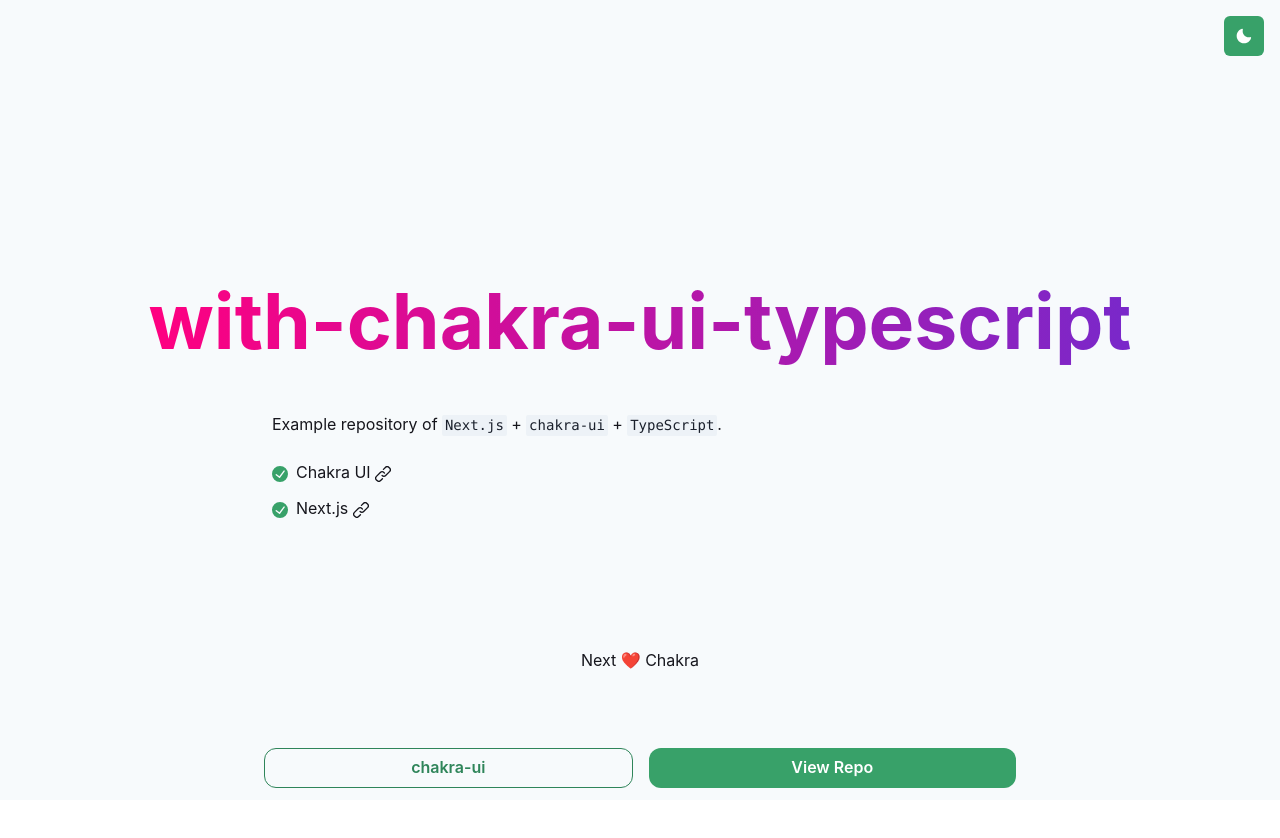
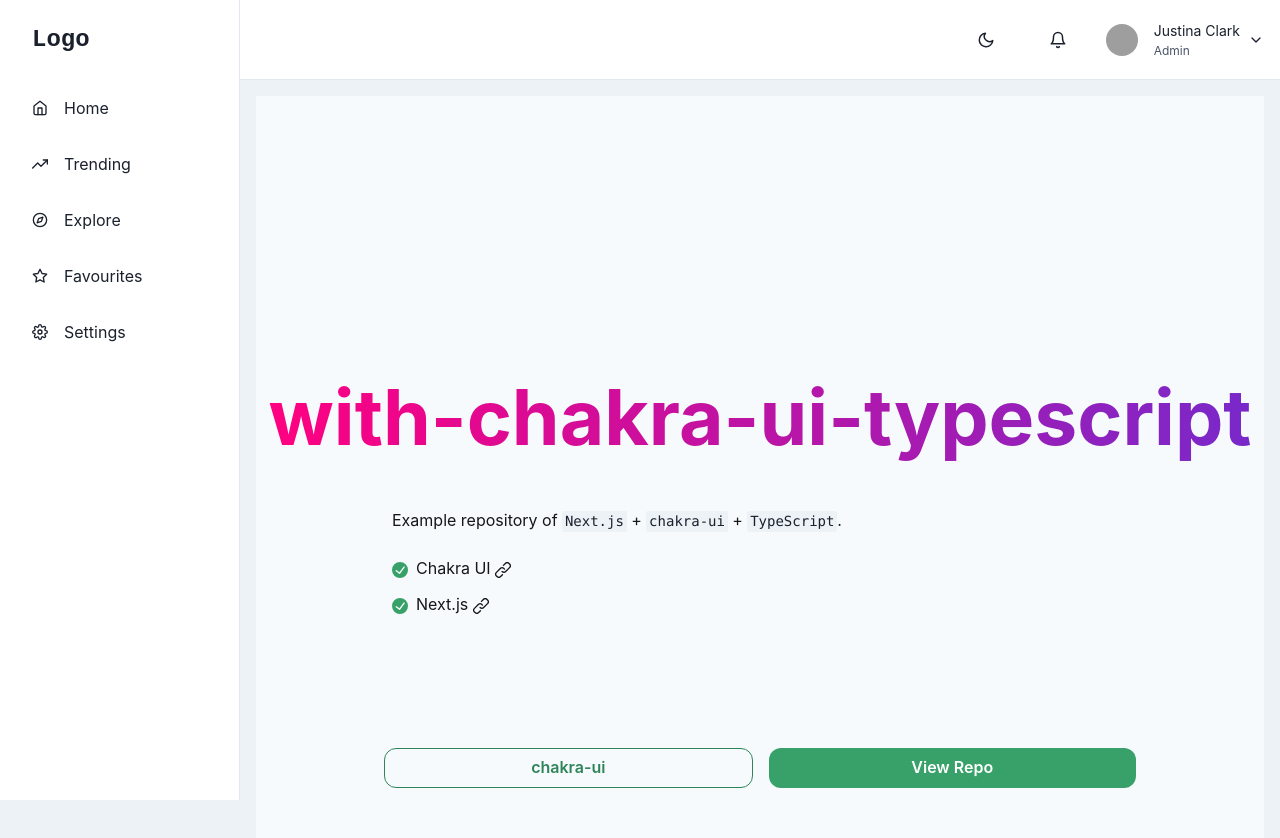
Before and after one commit to leveorxyz/SCM, a Next.js app: page / in a window 1280 px wide. Shown: the top 838 px of the page. Before the commit the page ends 800 px from the top, so only its background shows below. Built offline with nearby package versions, Linux system fonts and the light colour scheme; grey boxes are pictures that could not be loaded.

Commit message:
Update: add sidebar to app

```diff
--- a/src/components/DarkModeSwitch.tsx
+++ b/src/components/DarkModeSwitch.tsx
@@ -1,18 +1,17 @@
-import { useColorMode, IconButton } from '@chakra-ui/react'
-import { SunIcon, MoonIcon } from '@chakra-ui/icons'
+import { useColorMode, IconButton } from "@chakra-ui/react";
+import { FiSun, FiMoon } from "react-icons/fi";
 
 export const DarkModeSwitch = () => {
-  const { colorMode, toggleColorMode } = useColorMode()
-  const isDark = colorMode === 'dark'
+  const { colorMode, toggleColorMode } = useColorMode();
+  const isDark = colorMode === "dark";
   return (
     <IconButton
-      position="fixed"
-      top={4}
-      right={4}
-      icon={isDark ? <SunIcon /> : <MoonIcon />}
+      icon={isDark ? <FiSun /> : <FiMoon />}
       aria-label="Toggle Theme"
-      colorScheme="green"
+      size="lg"
+      colorScheme="gray"
+      variant="ghost"
       onClick={toggleColorMode}
     />
-  )
-}
+  );
+};
--- a/src/pages/_app.tsx
+++ b/src/pages/_app.tsx
@@ -1,14 +1,17 @@
-import { ChakraProvider } from '@chakra-ui/react'
+import { ChakraProvider } from "@chakra-ui/react";
 
-import theme from '../theme'
-import { AppProps } from 'next/app'
+import theme from "../theme";
+import { AppProps } from "next/app";
+import SidebarWithHeader from "../components/Sidebar";
 
 function MyApp({ Component, pageProps }: AppProps) {
   return (
     <ChakraProvider theme={theme}>
-      <Component {...pageProps} />
+      <SidebarWithHeader>
+        <Component {...pageProps} />
+      </SidebarWithHeader>
     </ChakraProvider>
-  )
+  );
 }
 
-export default MyApp
+export default MyApp;
--- a/src/pages/index.tsx
+++ b/src/pages/index.tsx
@@ -5,22 +5,21 @@
   List,
   ListIcon,
   ListItem,
-} from '@chakra-ui/react'
-import { CheckCircleIcon, LinkIcon } from '@chakra-ui/icons'
+} from "@chakra-ui/react";
+import { CheckCircleIcon, LinkIcon } from "@chakra-ui/icons";
 
-import { Hero } from '../components/Hero'
-import { Container } from '../components/Container'
-import { Main } from '../components/Main'
-import { DarkModeSwitch } from '../components/DarkModeSwitch'
-import { CTA } from '../components/CTA'
-import { Footer } from '../components/Footer'
+import { Hero } from "../components/Hero";
+import { Container } from "../components/Container";
+import { Main } from "../components/Main";
+import { CTA } from "../components/CTA";
+import { Footer } from "../components/Footer";
 
 const Index = () => (
   <Container height="100vh">
     <Hero />
     <Main>
       <Text color="text">
-        Example repository of <Code>Next.js</Code> + <Code>chakra-ui</Code> +{' '}
+        Example repository of <Code>Next.js</Code> + <Code>chakra-ui</Code> +{" "}
         <Code>TypeScript</Code>.
       </Text>
 
@@ -45,12 +44,11 @@
       </List>
     </Main>
 
-    <DarkModeSwitch />
     <Footer>
       <Text>Next ❤️ Chakra</Text>
     </Footer>
     <CTA />
   </Container>
-)
+);
 
-export default Index
+export default Index;
```
